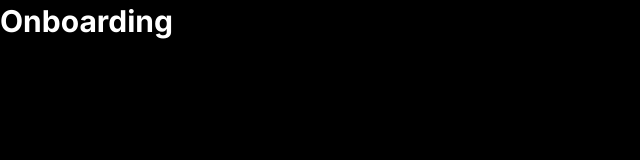
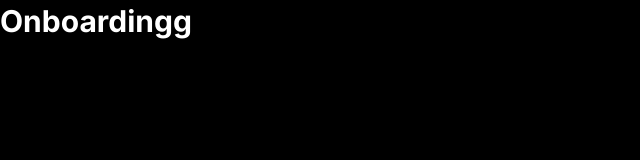
Before and after one commit to kokojimz/Breath, a Next.js app: page /onboarding in a window 1280 px wide. Shown: the top 160 px of the page, without its empty margins (0-640 px from the left). Built offline with nearby package versions, Linux system fonts and the light colour scheme.

Commit message:
first commit

```diff
--- a/src/app/(auth)/onboarding/page.tsx
+++ b/src/app/(auth)/onboarding/page.tsx
@@ -1,7 +1,7 @@
 async function Page() {
     return (
         <main>
-            <h1 className="head-text">Onboarding</h1>
+            <h1 className="head-text">Onboardingg</h1>
         </main>
     )
 }
```
